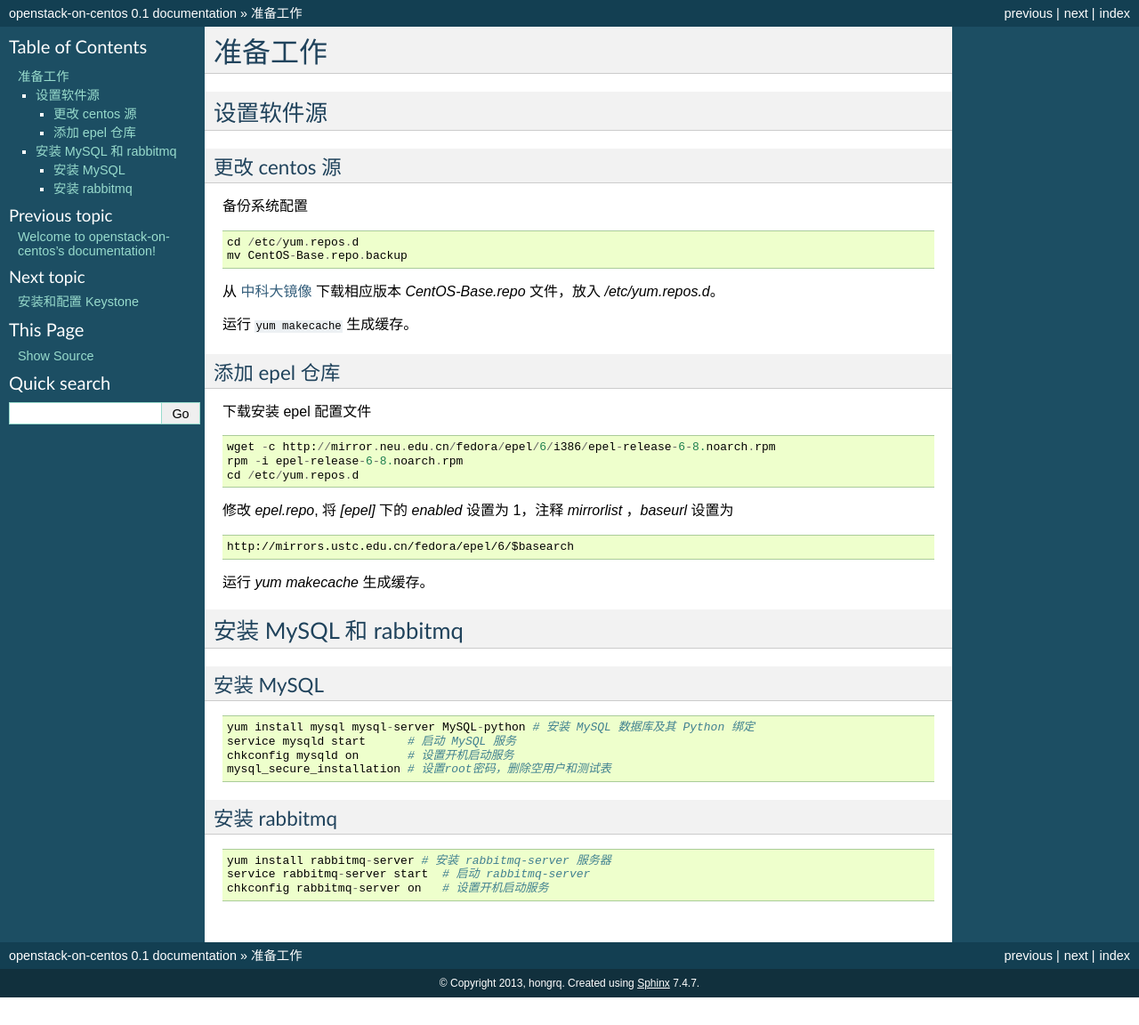
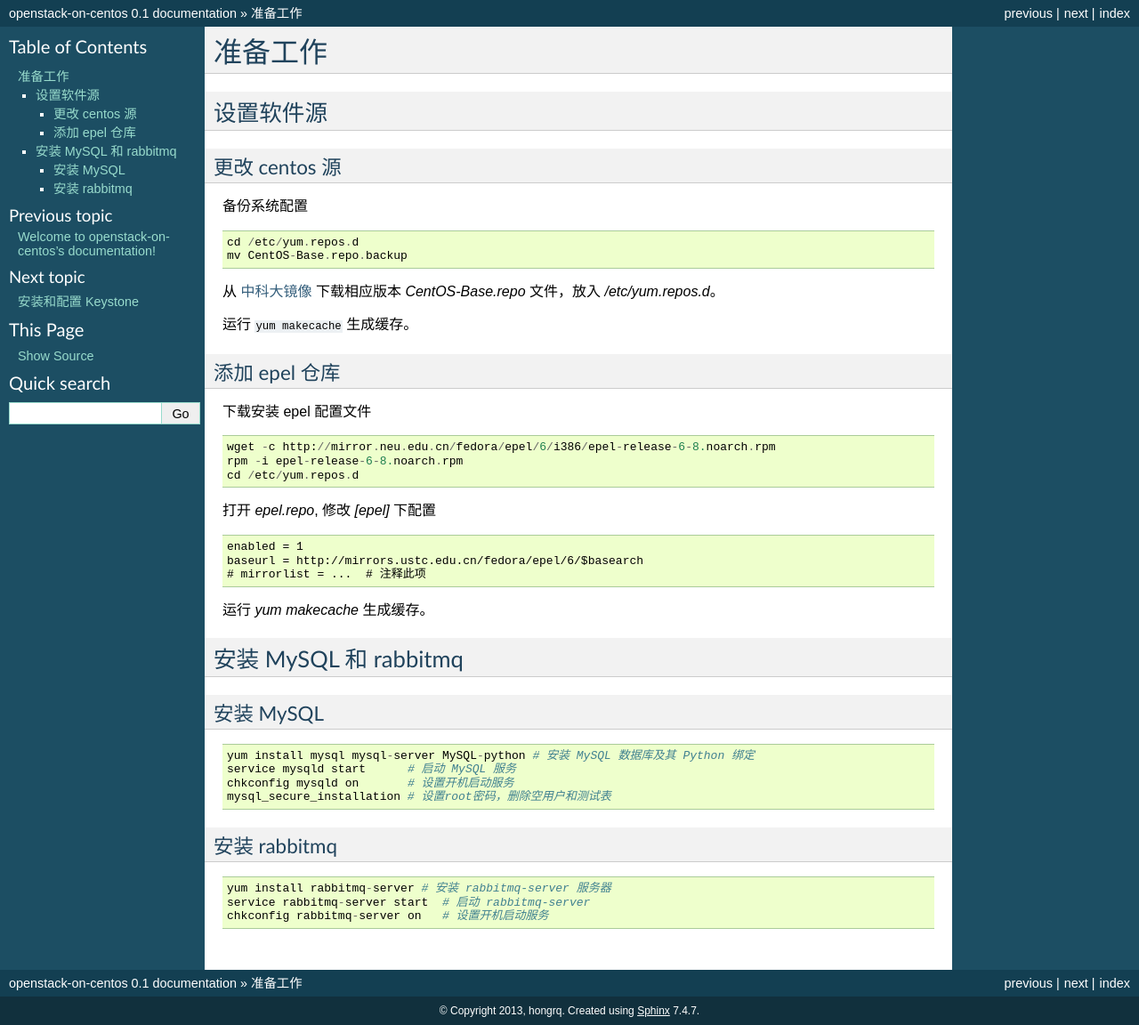
Before and after one commit to hongruiqi/openstack-on-centos6, a Sphinx documentation site: the page built from docs/prepare.rst, in a window 1280 px wide. Shown: the whole page at 89% size. Built offline with Sphinx 7.4.7, drawn with Linux system fonts in a browser that asks for light colours; before the commit the page ends 1121 px from its top, so only the background shows below that.

Commit message:
prepare.rst

```diff
--- a/docs/prepare.rst
+++ b/docs/prepare.rst
@@ -27,9 +27,11 @@
     rpm -i epel-release-6-8.noarch.rpm
     cd /etc/yum.repos.d
 
-修改 `epel.repo`, 将 `[epel]` 下的 `enabled` 设置为 1，注释 `mirrorlist` ，`baseurl` 设置为 ::
+打开 `epel.repo`, 修改 `[epel]` 下配置 ::
 
-    http://mirrors.ustc.edu.cn/fedora/epel/6/$basearch
+    enabled = 1
+    baseurl = http://mirrors.ustc.edu.cn/fedora/epel/6/$basearch
+    # mirrorlist = ...  # 注释此项
 
 运行 `yum makecache` 生成缓存。
 
```
